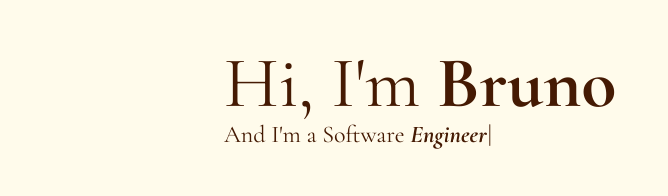
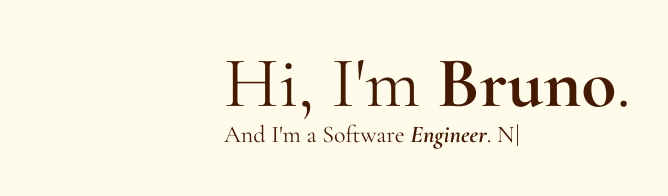
Before and after one commit to Frodo2412/portfolio-v2, a Next.js app: page / in a window 1280 px wide. Shown: the part 113-309 px from the top of the page, without its empty margins (0-668 px from the left). Built offline with nearby package versions, Linux system fonts and the light colour scheme.

Commit message:
fix: made typewritter better

```diff
--- a/src/app/Hero.tsx
+++ /dev/null
@@ -1,22 +0,0 @@
-'use client'
-
-import Typewriter from 'typewriter-effect';
-
-export default function Hero() {
-
-    return (
-        <div className="w-full h-fit flex flex-col items-start justify-center md:p-20">
-            <h1 className={'text-7xl'}>Hi, I&#39;m <b>Bruno</b></h1>
-            <h2 className={'text-2xl'}>
-                <Typewriter
-                    onInit={(typewriter) => {
-                        typewriter.typeString('And I\'m a Software <em>Engineer</em>')
-                            .pause()
-                            .start();
-                    }}
-                />
-            </h2>
-        </div>
-    );
-
-}
--- a/src/app/Navbar.tsx
+++ b/src/app/Navbar.tsx
@@ -10,7 +10,7 @@ export default function Navbar() {
     return (
         <ul className="flex flex-col items-center justify-center h-screen p-5 fill-amber-950">
             <Link
-                href={'/'}
+                href={'/public'}
                 className="transition-transform transform hover:scale-110 pb-2 pt-2 hover:fill-amber-900">
                 <HomeIcon/>
             </Link>
--- a/src/app/page.tsx
+++ b/src/app/page.tsx
@@ -1,9 +1,15 @@
-import Hero from "@/app/Hero";
+import TypewriterEffect from "@/components/Typewriter";
 
 export default function Home() {
     return (
         <div className={'flex flex-col w-full items-center p-20'}>
-            <Hero/>
+            <div className="w-full h-fit flex flex-col items-start justify-center md:p-20">
+                <h1 className={'text-7xl'}>Hi, I&#39;m <b>Bruno</b>.</h1>
+                <h2 className={'text-2xl'}>
+                    <TypewriterEffect values={['And I\'m a Software <em>Engineer</em>.', ' Nice to meet you.']}/>
+                </h2>
+            </div>
         </div>
-    );
+    )
+        ;
 }
--- /dev/null
+++ b/src/components/Typewriter.tsx
@@ -0,0 +1,17 @@
+'use client';
+
+import Typewriter from "typewriter-effect";
+
+export default function TypewriterEffect(props: { values: string[] }) {
+
+    return (
+        <Typewriter
+            onInit={(typewriter) => {
+                let writer = typewriter
+                props.values.forEach(s => writer = writer.typeString(s).pauseFor(500))
+                writer.pause().start();
+            }}
+        />
+    )
+
+}
```
